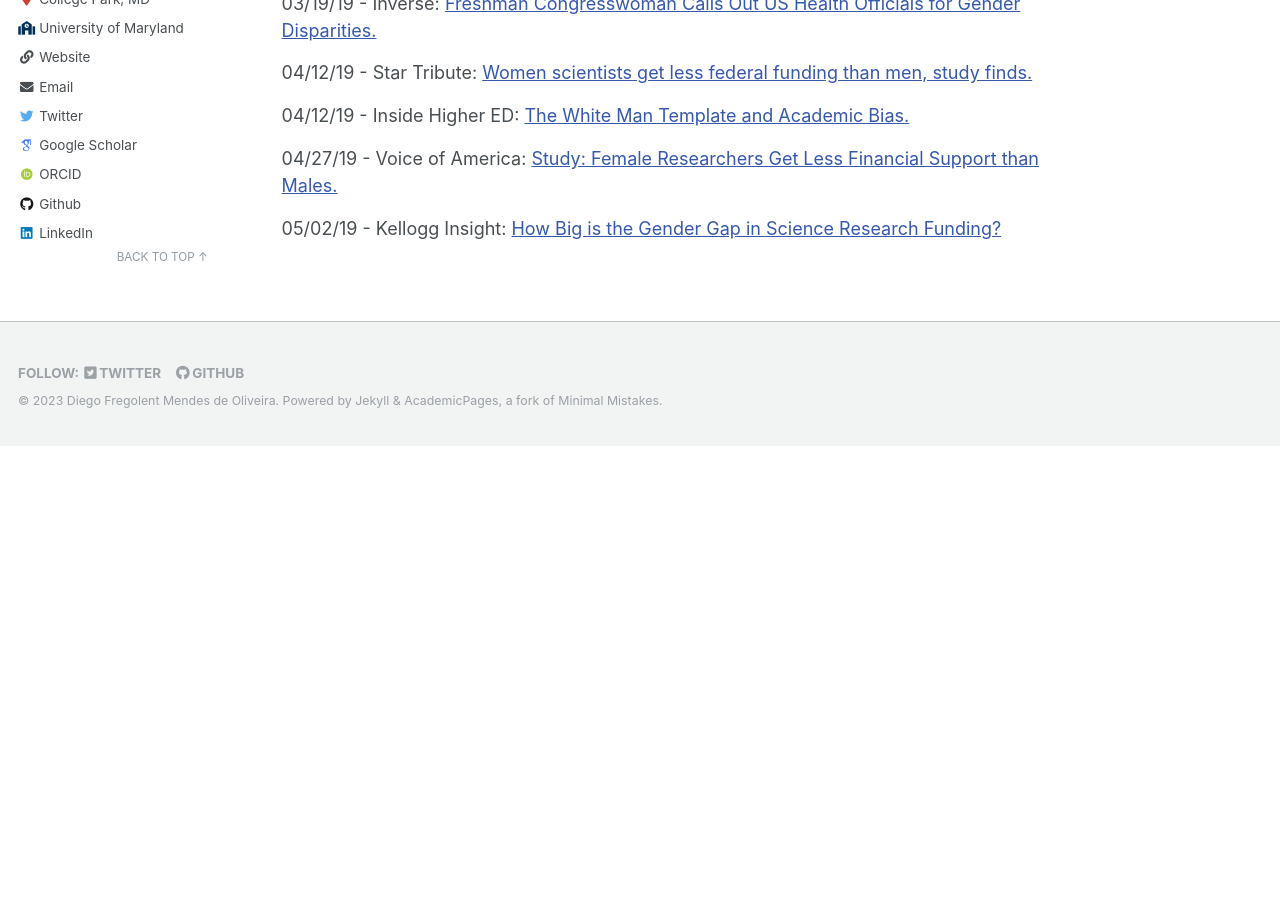
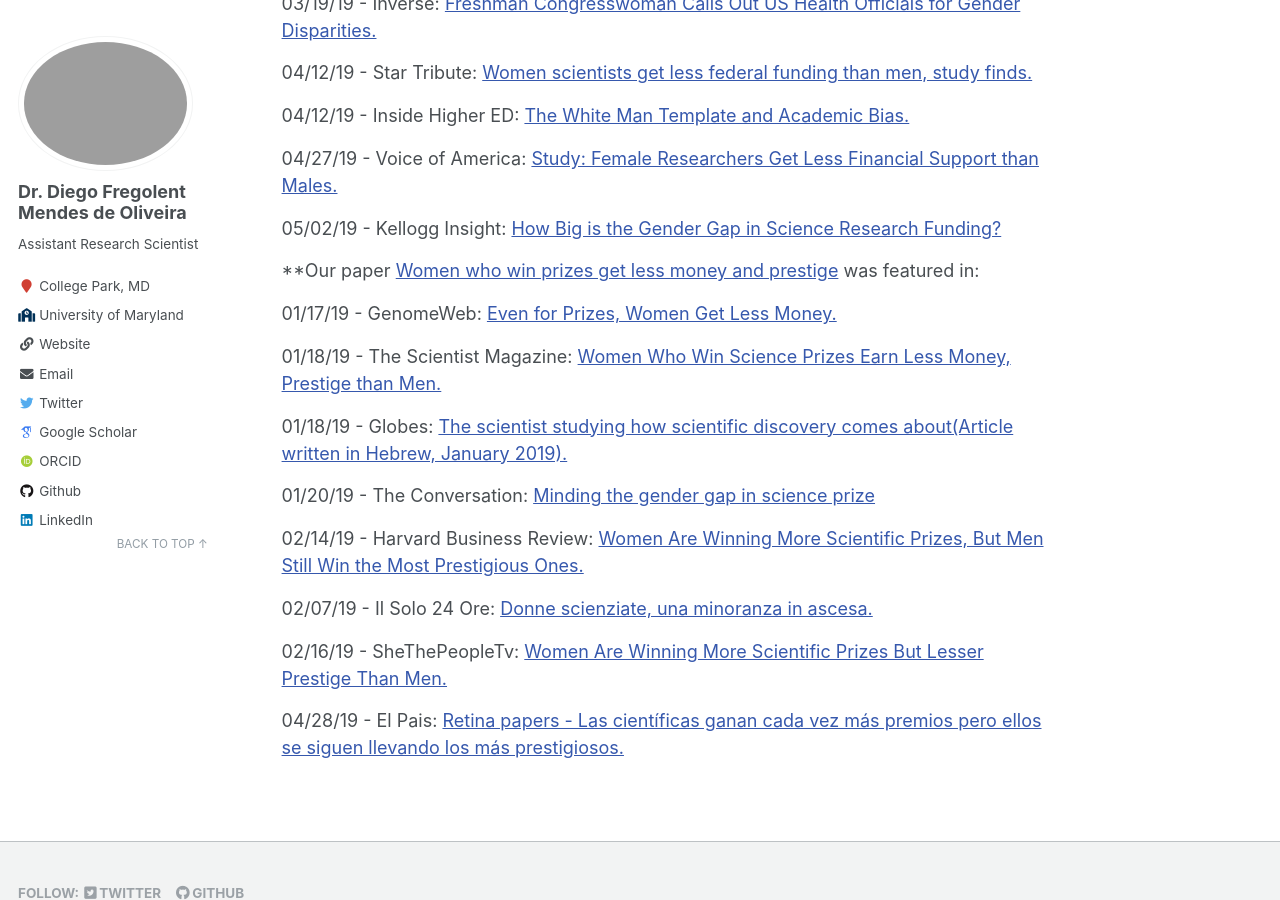
Before and after one commit to fregolente/fregolente.github.io, a Jekyll site: the page built from _pages/news.md, in a window 1280 px wide and 900 px high, scrolled down 2029 px. Built offline with Jekyll 4.4.1, drawn with Linux system fonts in a browser that asks for light colours; some web fonts are replaced; before the commit the page ends 2475 px from its top, so only the background shows below that.

Commit message:
Update news.md

```diff
--- a/_pages/news.md
+++ b/_pages/news.md
@@ -73,3 +73,23 @@ title: "News"
 04/27/19 - Voice of America: [Study: Female Researchers Get Less Financial Support than Males.](https://learningenglish.voanews.com/a/female-researchers-get-less-financial-support-than-males/4889987.html)
 
 05/02/19 - Kellogg Insight: [How Big is the Gender Gap in Science Research Funding?](https://insight.kellogg.northwestern.edu/article/how-big-is-the-gender-gap-in-science-research-funding)
+
+
+
+**Our paper [Women who win prizes get less money and prestige](https://www.nature.com/articles/d41586-019-00091-3) was featured in:
+
+01/17/19 - GenomeWeb: [Even for Prizes, Women Get Less Money.](https://www.genomeweb.com/scan/even-prizes-women-get-less-money#.XNyP-i-ZPO0)
+
+01/18/19 - The Scientist Magazine:  [Women Who Win Science Prizes Earn Less Money, Prestige than Men.](https://www.the-scientist.com/news-opinion/women-who-win-science-prizes-earn-less-money--prestige-than-men-65339)
+
+01/18/19 - Globes:  [The scientist studying how scientific discovery comes about(Article written in Hebrew, January 2019).](https://www.globes.co.il/news/article.aspx?did=1001269513)
+
+01/20/19 - The Conversation:  [Minding the gender gap in science prize](http://theconversation.com/minding-the-gender-gap-in-science-prizes-109219)
+
+02/14/19 - Harvard Business Review:  [Women Are Winning More Scientific Prizes, But Men Still Win the Most Prestigious Ones.](https://hbr.org/2019/02/research-women-are-winning-more-scientific-prizes-but-men-still-win-the-most-prestigious-ones)
+
+02/07/19 - Il Solo 24 Ore:  [Donne scienziate, una minoranza in ascesa.](https://www.ilsole24ore.com/art/cultura/2019-02-05/donne-scienziate-minoranza-ascesa-153144.shtml?refresh_ce=1)
+
+02/16/19 - SheThePeopleTv:  [Women Are Winning More Scientific Prizes But Lesser Prestige Than Men.](https://www.shethepeople.tv/news/women-winning-scientific-prizes-lesser-prestige)
+
+04/28/19 - El Pais:  [Retina papers - Las científicas ganan cada vez más premios pero ellos se siguen llevando los más prestigiosos.](https://retina.elpais.com/retina/2019/04/26/talento/1556267382_301479.html)
```
